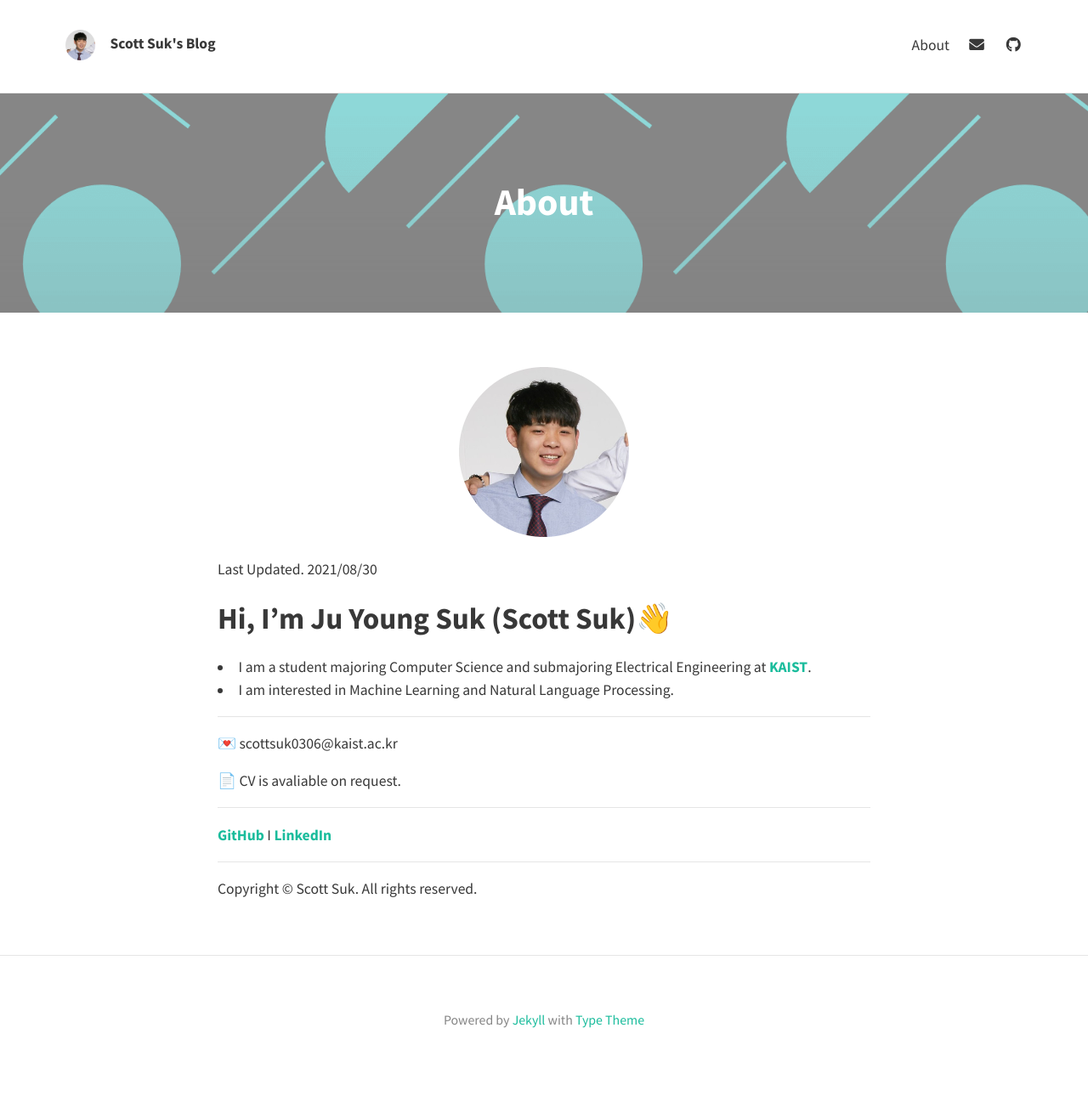
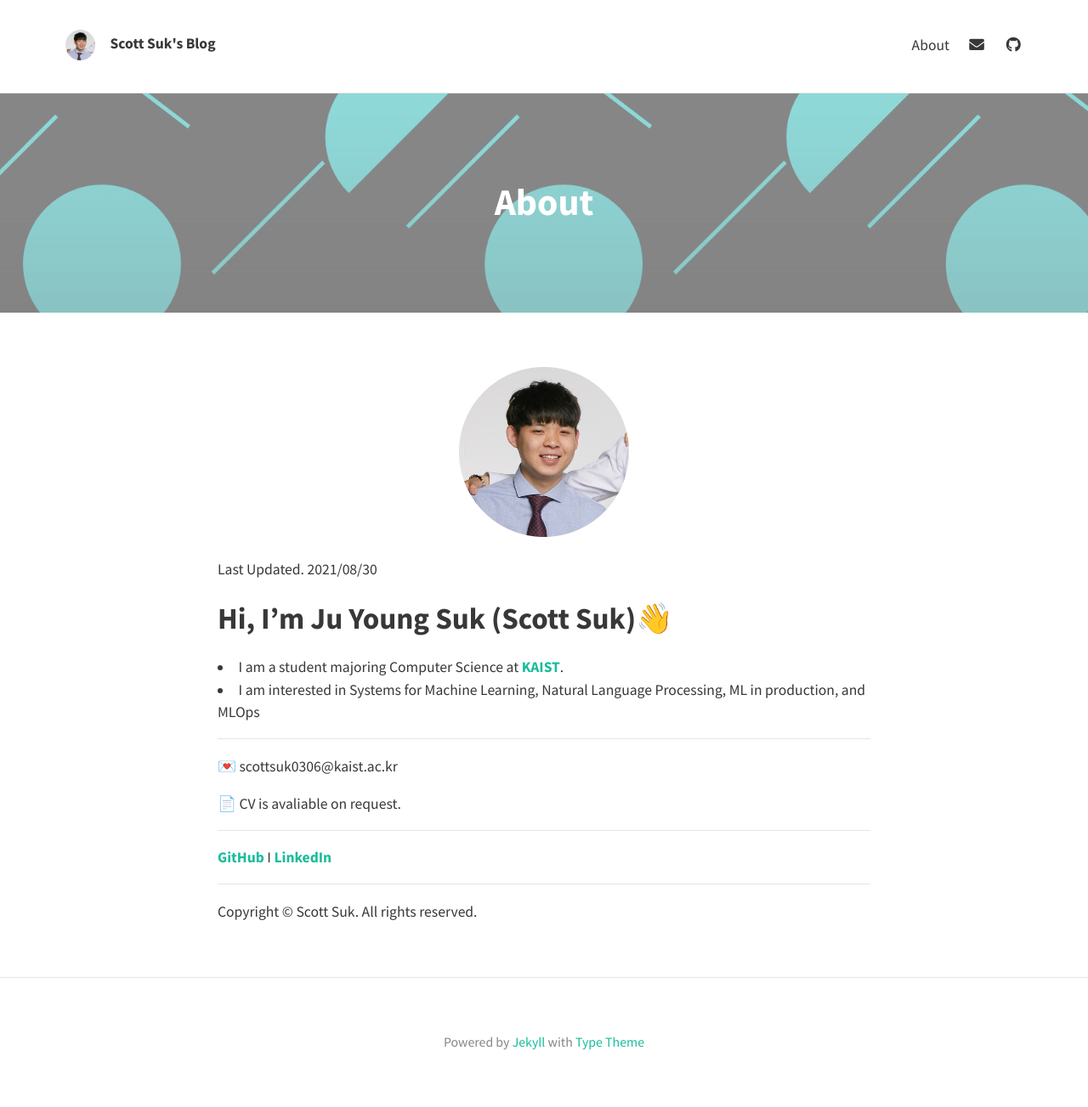
Before and after one commit to scottsuk0306/scottsuk0306.github.io, a Jekyll site: the page built from about.md, in a window 1280 px wide. Shown: the whole page at 85% size. Built offline with Jekyll 4.4.1, drawn with Linux system fonts in a browser that asks for light colours; nearby versions of some CDN libraries; before the commit the page ends 1277 px from its top, so only the background shows below that.

Commit message:
Update about.md

```diff
--- a/about.md
+++ b/about.md
@@ -9,8 +9,8 @@ feature-img: "assets/img/sample_feature_img.png"
 Last Updated. 2021/08/30
 
 ## Hi, I'm Ju Young Suk (Scott Suk)👋
-- I am a student majoring Computer Science and submajoring Electrical Engineering at [**KAIST**](https://www.kaist.ac.kr/en/).
-- I am interested in Machine Learning and Natural Language Processing.
+- I am a student majoring Computer Science at [**KAIST**](https://www.kaist.ac.kr/en/).
+- I am interested in Systems for Machine Learning, Natural Language Processing, ML in production, and MLOps
 
 ---
 
```
